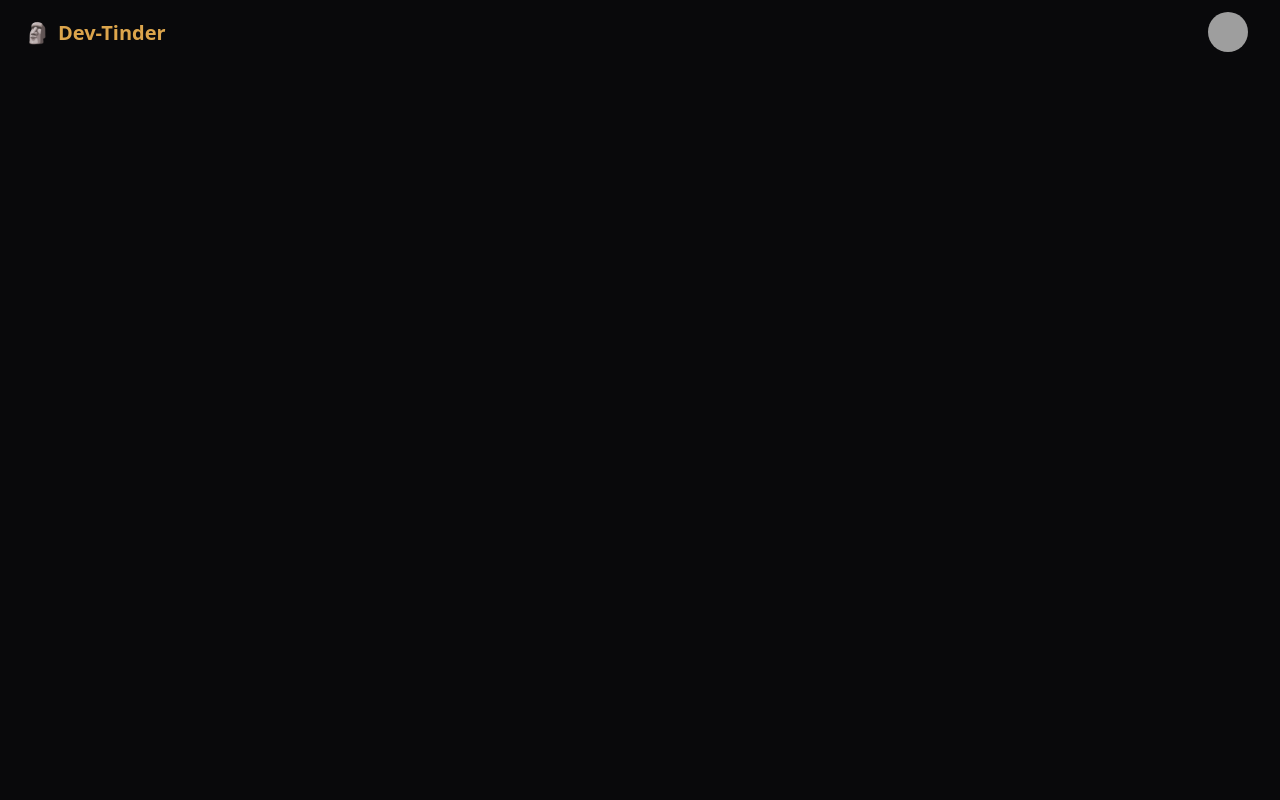
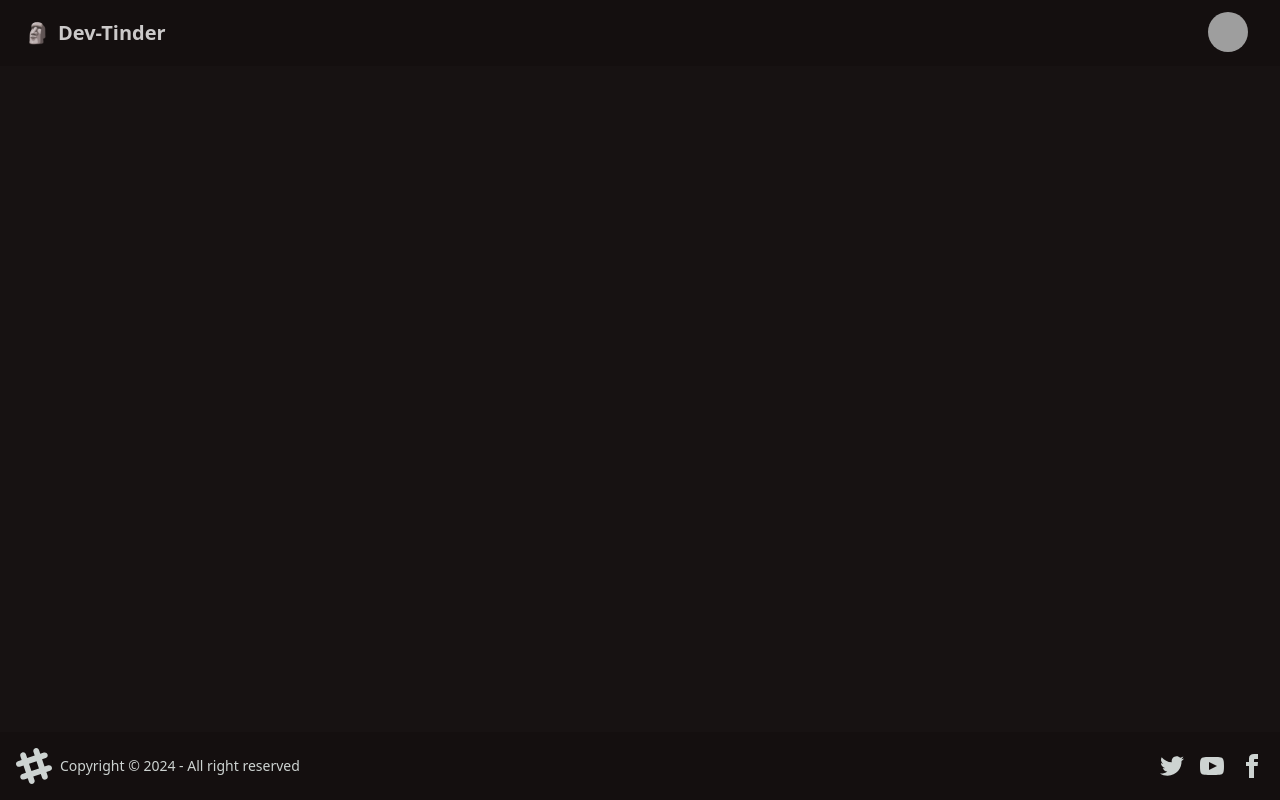
Before and after one commit to txnisxq/dev-Tinder-UI, a React (Vite) app: page / in a window 1280 px wide. Built offline with nearby package versions, Linux system fonts and the light colour scheme; grey boxes are pictures that could not be loaded.

Commit message:
ROUTING and <Outlet/>

```diff
--- a/index.html
+++ b/index.html
@@ -1,5 +1,5 @@
 <!doctype html>
-<html lang="en" data-theme="luxury">
+<html lang="en" data-theme="forest">
   <head>
     <meta charset="UTF-8" />
     <link rel="icon" type="image/svg+xml" href="/vite.svg" />
--- a/package.json
+++ b/package.json
@@ -11,7 +11,8 @@
   },
   "dependencies": {
     "react": "^18.3.1",
-    "react-dom": "^18.3.1"
+    "react-dom": "^18.3.1",
+    "react-router-dom": "^7.0.2"
   },
   "devDependencies": {
     "@eslint/js": "^9.15.0",
--- a/src/App.jsx
+++ b/src/App.jsx
@@ -1,4 +1,8 @@
+import { BrowserRouter ,Routes ,Route } from "react-router-dom";
 
+import { Body } from "./Body";
+import { Login } from "./login";
+import { Profile } from "./Profile";
 
 function App() {
 
@@ -6,38 +10,16 @@
   return (
     <>
 
-       <div className="navbar bg-base-100">
-  <div className="flex-1">
-    <a className="btn btn-ghost text-xl"><h2>&#128511;</h2>Dev-Tinder</a>
-  </div>
-  <div className="flex-none gap-2">
-    <div className="form-control">
+       <BrowserRouter basename="/">
+         <Routes>
 
-    </div>
-    <div className="dropdown dropdown-end mx-5">
-      <div tabIndex={0} role="button" className="btn btn-ghost btn-circle avatar">
-        <div className="w-10 rounded-full">
-          <img
-            alt="Tailwind CSS Navbar component"
-            src="https://img.daisyui.com/images/stock/photo-1534528741775-53994a69daeb.webp" />
-        </div>
-      </div>
-      <ul
-        tabIndex={0}
-        className="menu menu-sm dropdown-content bg-base-100 rounded-box z-[1] mt-3 w-52 p-2 shadow">
-        <li>
-          <a className="justify-between">
-            Profile
-            <span className="badge">New</span>
-          </a>
-        </li>
-        <li><a>Settings</a></li>
-        <li><a>Logout</a></li>
-      </ul>
-    </div>
-  </div>
-</div>
+            <Route path="/"  element={<Body/>} >
+                <Route path="/login" element={<Login/>}/>
+                <Route path="/profile" element={<Profile/>}/>
+            </Route>
 
+         </Routes>
+       </BrowserRouter>
 
 
     </>
--- /dev/null
+++ b/src/Body.jsx
@@ -0,0 +1,14 @@
+import { NavBar } from "./NavBar"
+import { Footer } from "./Footer"
+import { Outlet } from "react-router-dom"
+
+export const Body = () => {
+  return (
+    <div>
+        <NavBar/>
+        <Outlet/>
+        <Footer/>
+
+    </div>
+  )
+}
--- /dev/null
+++ b/src/Footer.jsx
@@ -0,0 +1,59 @@
+import React from 'react'
+
+export const Footer = () => {
+  return (
+    <div>
+        <footer className="footer bg-base-200 text-neutral-content  p-4 fixed bottom-0">
+  <aside className="grid-flow-col items-center">
+    <svg
+      width="36"
+      height="36"
+      viewBox="0 0 24 24"
+      xmlns="http://www.w3.org/2000/svg"
+      fillRule="evenodd"
+      clipRule="evenodd"
+      className="fill-current">
+      <path
+        d="M22.672 15.226l-2.432.811.841 2.515c.33 1.019-.209 2.127-1.23 2.456-1.15.325-2.148-.321-2.463-1.226l-.84-2.518-5.013 1.677.84 2.517c.391 1.203-.434 2.542-1.831 2.542-.88 0-1.601-.564-1.86-1.314l-.842-2.516-2.431.809c-1.135.328-2.145-.317-2.463-1.229-.329-1.018.211-2.127 1.231-2.456l2.432-.809-1.621-4.823-2.432.808c-1.355.384-2.558-.59-2.558-1.839 0-.817.509-1.582 1.327-1.846l2.433-.809-.842-2.515c-.33-1.02.211-2.129 1.232-2.458 1.02-.329 2.13.209 2.461 1.229l.842 2.515 5.011-1.677-.839-2.517c-.403-1.238.484-2.553 1.843-2.553.819 0 1.585.509 1.85 1.326l.841 2.517 2.431-.81c1.02-.33 2.131.211 2.461 1.229.332 1.018-.21 2.126-1.23 2.456l-2.433.809 1.622 4.823 2.433-.809c1.242-.401 2.557.484 2.557 1.838 0 .819-.51 1.583-1.328 1.847m-8.992-6.428l-5.01 1.675 1.619 4.828 5.011-1.674-1.62-4.829z"></path>
+    </svg>
+    <p>Copyright © {new Date().getFullYear()} - All right reserved</p>
+  </aside>
+  <nav className="grid-flow-col gap-4 md:place-self-center md:justify-self-end">
+    <a>
+      <svg
+        xmlns="http://www.w3.org/2000/svg"
+        width="24"
+        height="24"
+        viewBox="0 0 24 24"
+        className="fill-current">
+        <path
+          d="M24 4.557c-.883.392-1.832.656-2.828.775 1.017-.609 1.798-1.574 2.165-2.724-.951.564-2.005.974-3.127 1.195-.897-.957-2.178-1.555-3.594-1.555-3.179 0-5.515 2.966-4.797 6.045-4.091-.205-7.719-2.165-10.148-5.144-1.29 2.213-.669 5.108 1.523 6.574-.806-.026-1.566-.247-2.229-.616-.054 2.281 1.581 4.415 3.949 4.89-.693.188-1.452.232-2.224.084.626 1.956 2.444 3.379 4.6 3.419-2.07 1.623-4.678 2.348-7.29 2.04 2.179 1.397 4.768 2.212 7.548 2.212 9.142 0 14.307-7.721 13.995-14.646.962-.695 1.797-1.562 2.457-2.549z"></path>
+      </svg>
+    </a>
+    <a>
+      <svg
+        xmlns="http://www.w3.org/2000/svg"
+        width="24"
+        height="24"
+        viewBox="0 0 24 24"
+        className="fill-current">
+        <path
+          d="M19.615 3.184c-3.604-.246-11.631-.245-15.23 0-3.897.266-4.356 2.62-4.385 8.816.029 6.185.484 8.549 4.385 8.816 3.6.245 11.626.246 15.23 0 3.897-.266 4.356-2.62 4.385-8.816-.029-6.185-.484-8.549-4.385-8.816zm-10.615 12.816v-8l8 3.993-8 4.007z"></path>
+      </svg>
+    </a>
+    <a>
+      <svg
+        xmlns="http://www.w3.org/2000/svg"
+        width="24"
+        height="24"
+        viewBox="0 0 24 24"
+        className="fill-current">
+        <path
+          d="M9 8h-3v4h3v12h5v-12h3.642l.358-4h-4v-1.667c0-.955.192-1.333 1.115-1.333h2.885v-5h-3.808c-3.596 0-5.192 1.583-5.192 4.615v3.385z"></path>
+      </svg>
+    </a>
+  </nav>
+</footer>
+    </div>
+  )
+}
--- /dev/null
+++ b/src/Login.jsx
@@ -0,0 +1,7 @@
+import React from 'react'
+
+export const Login = () => {
+  return (
+    <div>Login</div>
+  )
+}
--- /dev/null
+++ b/src/NavBar.jsx
@@ -0,0 +1,37 @@
+
+
+export const NavBar = () => {
+  return (
+    <div className="navbar bg-base-200">
+  <div className="flex-1">
+    <a className="btn btn-ghost text-xl"><h2>&#128511;</h2>Dev-Tinder</a>
+  </div>
+  <div className="flex-none gap-2">
+    <div className="form-control">
+
+    </div>
+    <div className="dropdown dropdown-end mx-5">
+      <div tabIndex={0} role="button" className="btn btn-ghost btn-circle avatar">
+        <div className="w-10 rounded-full">
+          <img
+            alt="Tailwind CSS Navbar component"
+            src="https://img.daisyui.com/images/stock/photo-1534528741775-53994a69daeb.webp" />
+        </div>
+      </div>
+      <ul
+        tabIndex={0}
+        className="menu menu-sm dropdown-content bg-base-100 rounded-box z-[1] mt-3 w-52 p-2 shadow">
+        <li>
+          <a className="justify-between">
+            Profile
+            <span className="badge">New</span>
+          </a>
+        </li>
+        <li><a>Settings</a></li>
+        <li><a>Logout</a></li>
+      </ul>
+    </div>
+  </div>
+       </div>
+  )
+}
--- /dev/null
+++ b/src/Profile.jsx
@@ -0,0 +1,7 @@
+
+
+export const Profile = () => {
+  return (
+    <div>Profile</div>
+  )
+}
```
Also changed, not shown: 1 other file (tests, documents, lock files or other folders).
